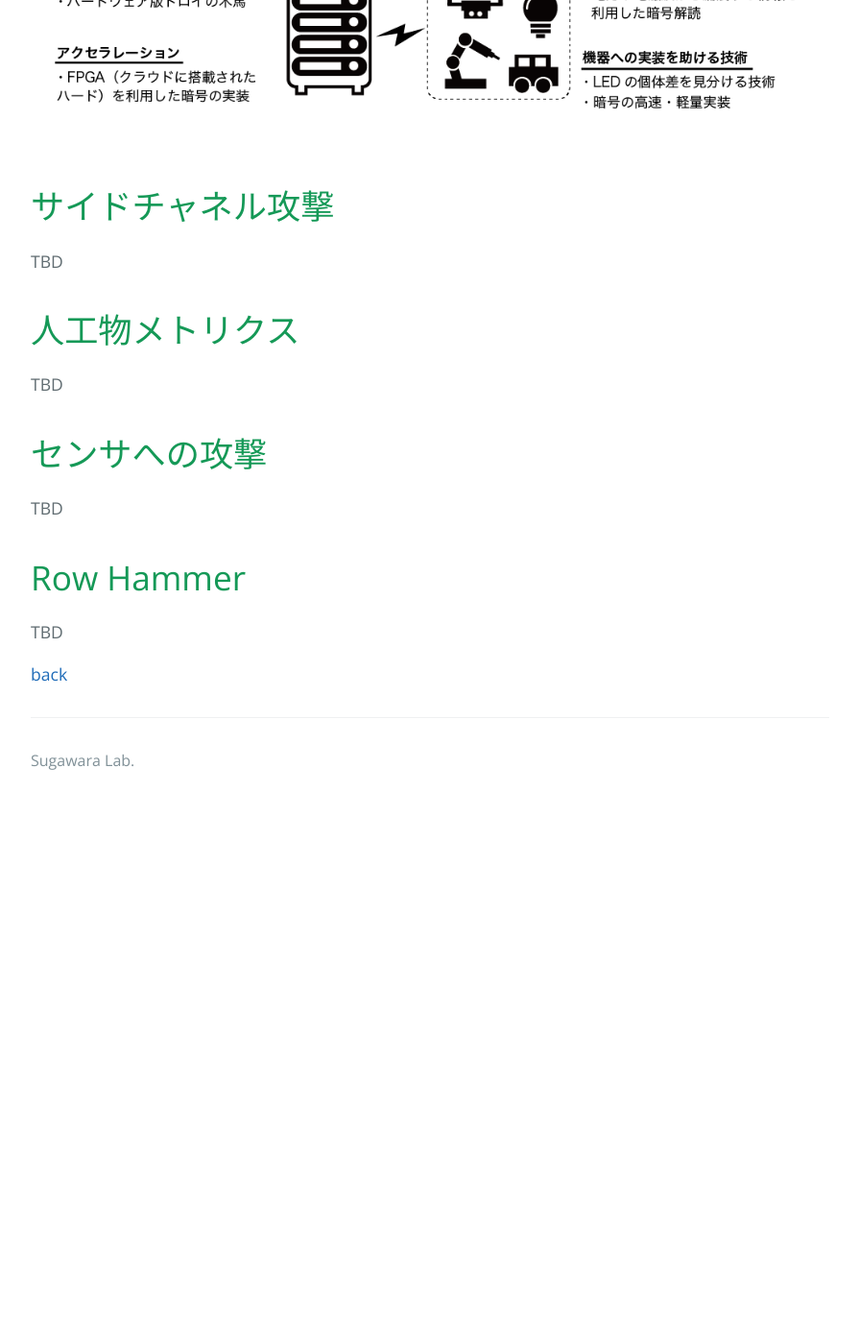
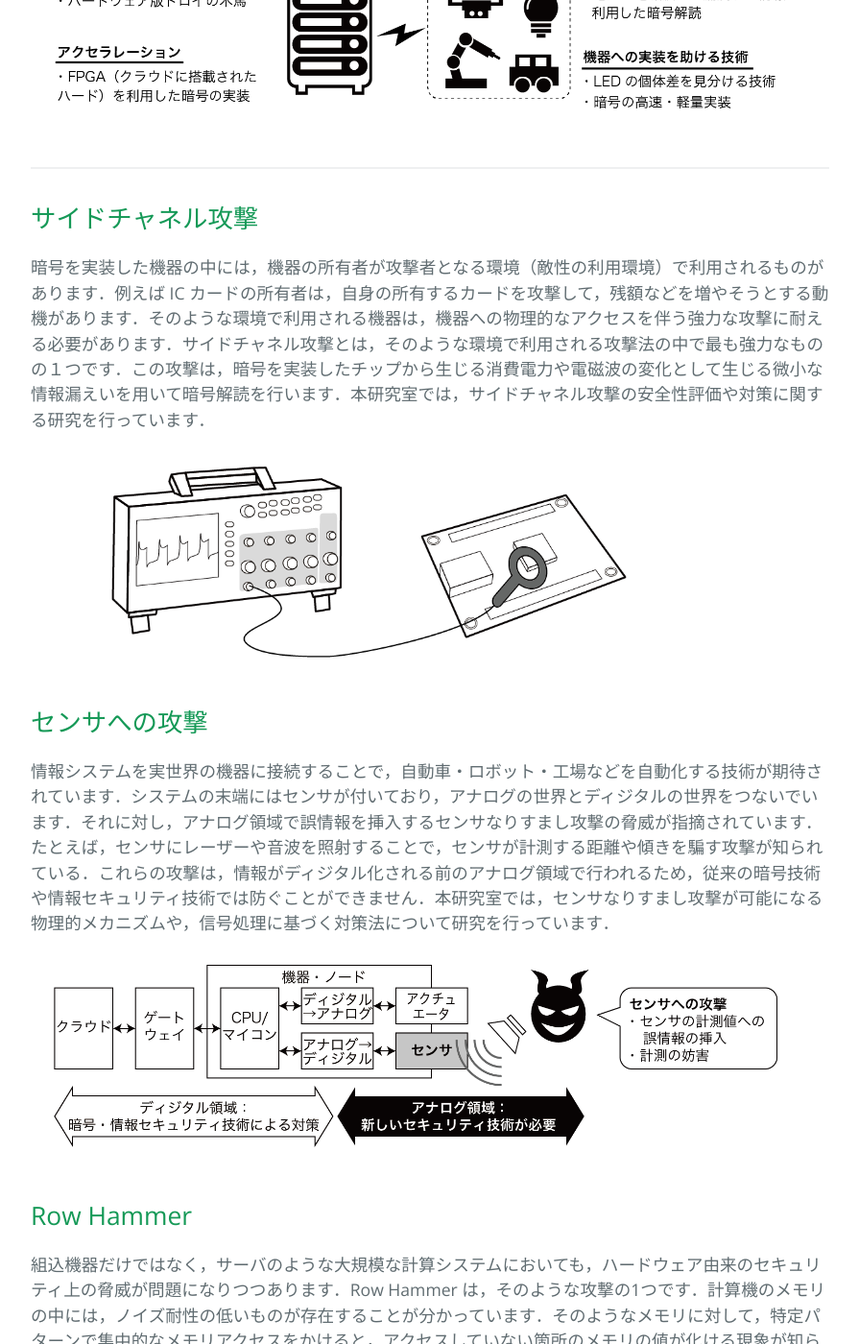
Before and after one commit to sugawara-bbbb/weblab, a Jekyll site: the page built from project.md, in a window 1280 px wide and 1400 px high, scrolled down 791 px. Shown: the whole window at 96% size, without its empty margins (192-1087 px from the left). Built offline with Jekyll 4.4.1, drawn with Linux system fonts in a browser that asks for light colours; our own code applies the rules of GitHub Pages for plain Markdown files; before the commit the page ends 1627 px from its top, so only the background shows below that; some of the changed text lies outside the part shown.

Commit message:
研究紹介のページを作成

```diff
--- a/project.md
+++ b/project.md
@@ -8,20 +8,37 @@ layout: default
 
 ![iot](fig/iot.png)
 
-# サイドチャネル攻撃
+---
 
-TBD
+## サイドチャネル攻撃
 
-# 人工物メトリクス
+暗号を実装した機器の中には，機器の所有者が攻撃者となる環境（敵性の利用環境）で利用されるものがあります．例えば IC カードの所有者は，自身の所有するカードを攻撃して，残額などを増やそうとする動機があります．そのような環境で利用される機器は，機器への物理的なアクセスを伴う強力な攻撃に耐える必要があります．サイドチャネル攻撃とは，そのような環境で利用される攻撃法の中で最も強力なものの１つです．この攻撃は，暗号を実装したチップから生じる消費電力や電磁波の変化として生じる微小な情報漏えいを用いて暗号解読を行います．本研究室では，サイドチャネル攻撃の安全性評価や対策に関する研究を行っています．
 
-TBD
+![sca](fig/sca.png){:width="700px"}
 
-# センサへの攻撃
+## センサへの攻撃
 
-TBD
+情報システムを実世界の機器に接続することで，自動車・ロボット・工場などを自動化する技術が期待されています．システムの末端にはセンサが付いており，アナログの世界とディジタルの世界をつないでいます．それに対し，アナログ領域で誤情報を挿入するセンサなりすまし攻撃の脅威が指摘されています．たとえば，センサにレーザーや音波を照射することで，センサが計測する距離や傾きを騙す攻撃が知られている．これらの攻撃は，情報がディジタル化される前のアナログ領域で行われるため，従来の暗号技術や情報セキュリティ技術では防ぐことができません．本研究室では，センサなりすまし攻撃が可能になる物理的メカニズムや，信号処理に基づく対策法について研究を行っています．
 
-# Row Hammer
 
-TBD
+![sensor](fig/sensor.png){:width="800px"}
+
+## Row Hammer
+
+組込機器だけではなく，サーバのような大規模な計算システムにおいても，ハードウェア由来のセキュリティ上の脅威が問題になりつつあります．Row Hammer は，そのような攻撃の1つです．計算機のメモリの中には，ノイズ耐性の低いものが存在することが分かっています．そのようなメモリに対して，特定パターンで集中的なメモリアクセスをかけると，アクセスしていない箇所のメモリの値が化ける現象が知られています．そのようなメモリ化けは，深刻なセキュリティ上の問題につながりうるものです．本研究室では，問題のあるメモリかどうかを識別するためのテスト法などの研究を行っています．
+
+![rowhammer](fig/rowhammer.png){:width="800px"}
+
+## 暗号の実装
+
+本研究室では，様々なプラットフォームにおける効率的な暗号実装を研究しています．１つの例は，計算リソースに乏しい組込機器です．最近では，電球のようなものにまで，通信機能と暗号が搭載されるようになっています．そのような環境で暗号を使うには，効率的な実装技術が必要です．もう１つの例は高機能計算です．特に最近では，プログラム可能な回路が搭載されたアクセラレータが，サーバなどに搭載されるようになってきています．そのような環境で効率的に暗号を実装するには，さらにまた別の技術が必要となります．
+
+![impl](fig/impl.png){:width="800px"}
+
+## 人工物メトリクス
+
+工業製品は，個々の差が無くなるように品質管理がされています．しかし，よく見ると，小さな個体差を持っています．そのような個体差を見分けるための技術を人工物メトリクスと言います．個体を見分ける技術は，模倣品の排除や，通信相手の認証などに応用できます．本研究室では，現在は特に，分光器を用いて発光ダイオードの個体差を見分ける技術を研究しています．
+
+![led](fig/led.png){:width="800px"}
 
 [back](./)
```
Also changed, not shown: fig/impl.png (added), fig/iot.png, fig/led.png (added), fig/rowhammer.png (added), fig/sca.png (added), fig/sensor.png (added).
